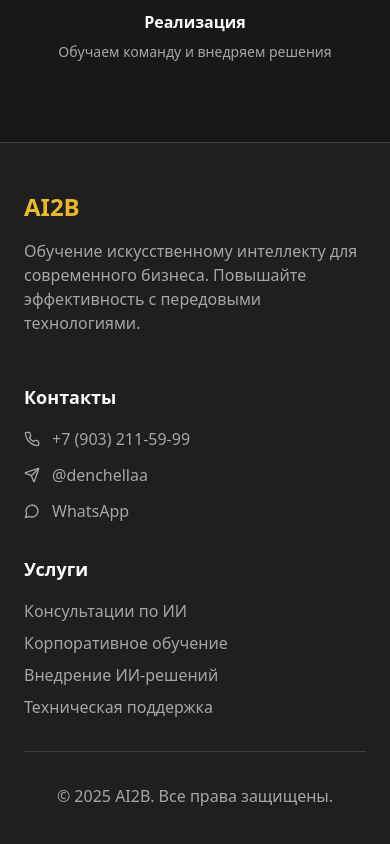
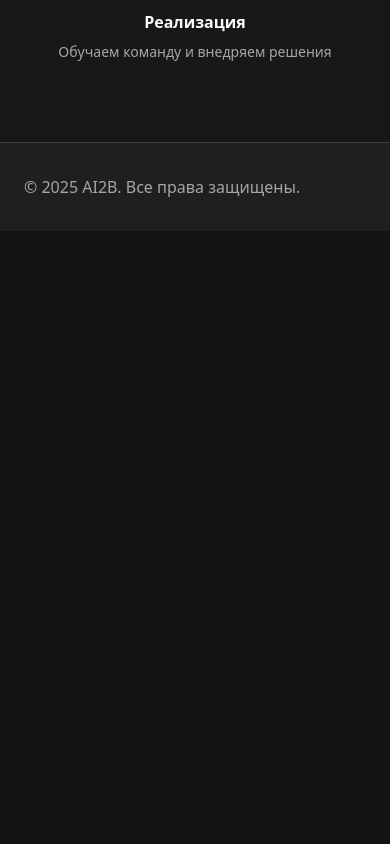
Before and after one commit to denchellaa/biz-ai-edge, a React (Vite) app: page / in a window 390 px wide. Shown: the part 10484-11328 px from the top of the page. After the commit the page ends 10715 px from the top, so only its background shows below. Built offline with nearby package versions, Linux system fonts and the light colour scheme.

Commit message:
Update footer and button styles
Adjusted footer to display copyright information on the left and removed "Контакты" and "Услуги" sections. Ensured "Связаться с нами" and "Узнать больше" buttons have consistent height and width.

```diff
--- a/src/components/Footer.tsx
+++ b/src/components/Footer.tsx
@@ -2,62 +2,9 @@ import { Phone, Send, MessageCircle } from "lucide-react";
 
 const Footer = () => {
   return (
-    <footer className="bg-charcoal border-t border-border py-12">
+    <footer className="bg-charcoal border-t border-border py-8">
       <div className="container mx-auto px-6">
-        <div className="grid grid-cols-1 md:grid-cols-3 gap-8">
-          <div>
-            <h3 className="text-2xl font-bold bg-gradient-gold bg-clip-text text-transparent mb-4">
-              AI2B
-            </h3>
-            <p className="text-muted-foreground mb-4">
-              Обучение искусственному интеллекту для современного бизнеса.
-              Повышайте эффективность с передовыми технологиями.
-            </p>
-          </div>
-
-          <div>
-            <h4 className="text-lg font-semibold text-foreground mb-4">Контакты</h4>
-            <div className="space-y-3">
-              <a
-                href="tel:+79032115999"
-                className="flex items-center gap-3 text-muted-foreground hover:text-primary transition-colors"
-              >
-                <Phone className="w-4 h-4" />
-                <span>+7 (903) 211-59-99</span>
-              </a>
-              <a
-                href="https://t.me/denchellaa"
-                target="_blank"
-                rel="noopener noreferrer"
-                className="flex items-center gap-3 text-muted-foreground hover:text-primary transition-colors"
-              >
-                <Send className="w-4 h-4" />
-                <span>@denchellaa</span>
-              </a>
-              <a
-                href="https://wa.me/79032115999"
-                target="_blank"
-                rel="noopener noreferrer"
-                className="flex items-center gap-3 text-muted-foreground hover:text-primary transition-colors"
-              >
-                <MessageCircle className="w-4 h-4" />
-                <span>WhatsApp</span>
-              </a>
-            </div>
-          </div>
-
-          <div>
-            <h4 className="text-lg font-semibold text-foreground mb-4">Услуги</h4>
-            <ul className="space-y-2 text-muted-foreground">
-              <li>Консультации по ИИ</li>
-              <li>Корпоративное обучение</li>
-              <li>Внедрение ИИ-решений</li>
-              <li>Техническая поддержка</li>
-            </ul>
-          </div>
-        </div>
-
-        <div className="border-t border-border mt-8 pt-8 text-center">
+        <div className="text-left">
           <p className="text-muted-foreground">
             © 2025 AI2B. Все права защищены.
           </p>
--- a/src/components/Hero.tsx
+++ b/src/components/Hero.tsx
@@ -29,7 +29,7 @@ const Hero = () => {
             <Button
               variant="luxury"
               size="lg"
-              className="px-8 py-6 text-lg"
+              className="px-8 py-6 text-lg w-60"
               onClick={() => {
                 const contactsSection = document.getElementById('contacts');
                 contactsSection?.scrollIntoView({ behavior: 'smooth' });
@@ -41,7 +41,7 @@ const Hero = () => {
             <Button
               variant="luxury-outline"
               size="lg"
-              className="px-8 py-6 text-lg"
+              className="px-8 py-6 text-lg w-60"
               onClick={() => {
                 const benefitsSection = document.getElementById('ai-benefits');
                 benefitsSection?.scrollIntoView({ behavior: 'smooth' });
```
